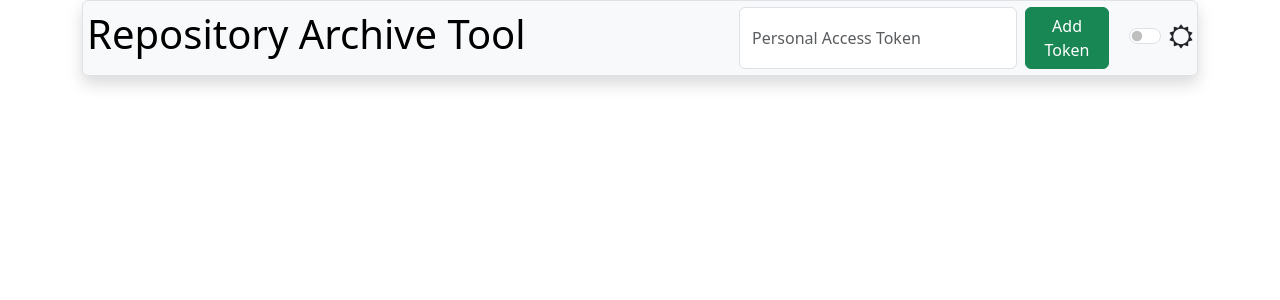
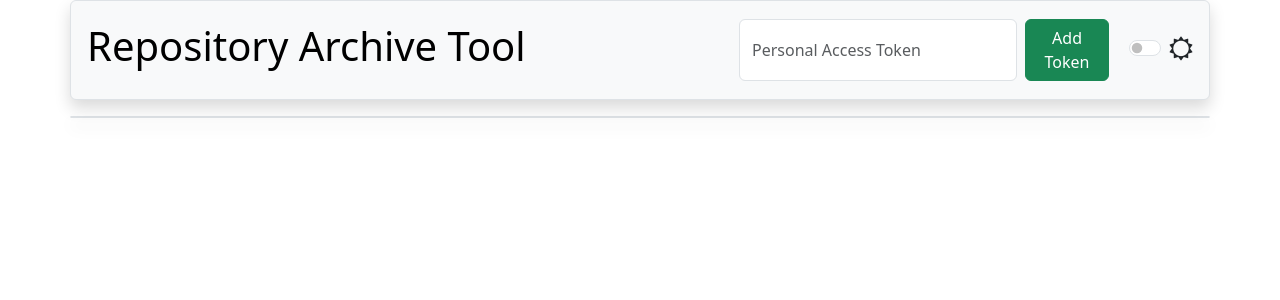
Before and after one commit to ONS-Innovation/github-repository-archive-tool, a Flask app: page / in a window 1280 px wide. Shown: the top 300 px of the page. Run offline with Flask 3, Linux system fonts and the light colour scheme.

Commit message:
style changes

```diff
--- a/RepoArchiveTool/templates/base.html
+++ b/RepoArchiveTool/templates/base.html
@@ -18,8 +18,9 @@
     {% block head %}{% endblock %}
 </head>
 <body>
-    <div class="container">
-        <div class="navbar bg-body-tertiary border rounded shadow p-1">
+    <header class="mb-3">
+        <div class="container p-0">
+            <div class="navbar bg-body-tertiary border rounded shadow p-3">
                 <span class="navbar-brand mb-0"><h1>Repository Archive Tool</h1></span>
 
                 <div class="ms-auto">
@@ -40,9 +41,10 @@
                     </div>
                 </div>
             </div>
+        </div>
+    </header>
 
         <!-- Block Body -->
         {% block body %}{% endblock %}
-    </div>
 </body>
 </html>
--- a/RepoArchiveTool/templates/index.html
+++ b/RepoArchiveTool/templates/index.html
@@ -7,6 +7,14 @@
 
 {% block body %}
 
+<main>
+    <div class="container">
+        <div class="row border rounded shadow">
+            <div class="col">
 
+            </div>
+        </div>
+    </div>
+</main>
 
 {% endblock %}
```
Lines whose indentation alone changed are shown as unchanged.
